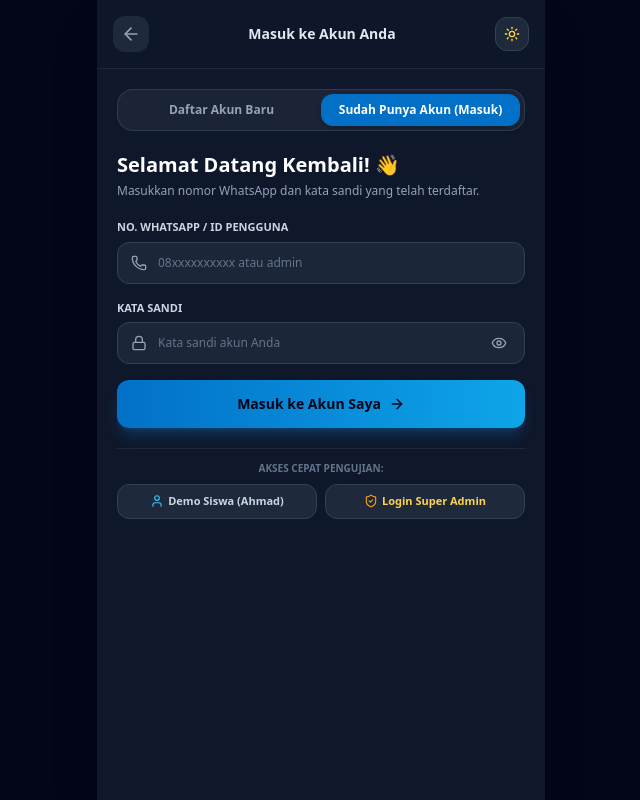
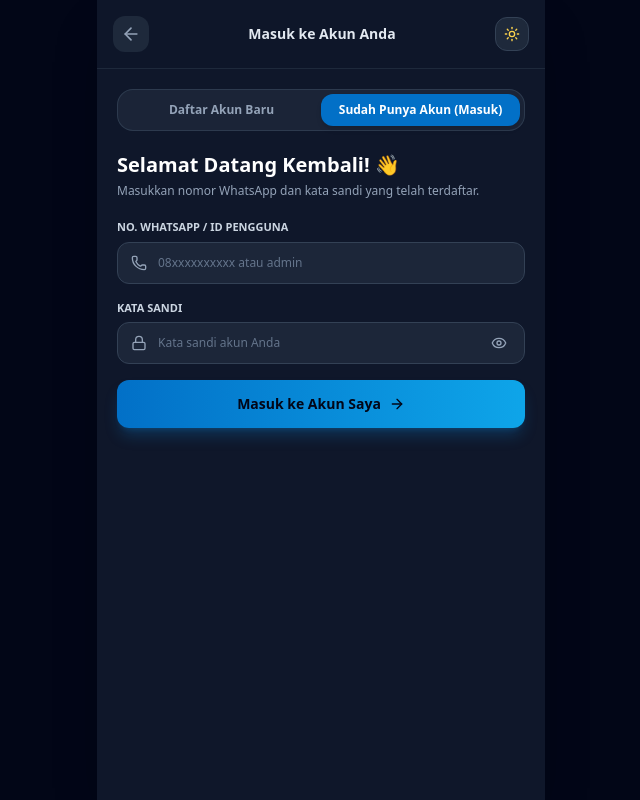
Before and after one commit to enjangjahrudin/siapmasukkerja, a React (Vite) app: page / in a window 1280 px wide. Both pictures are taken after a click on the button "Masuk". Shown: the whole page, without its empty margins (319-959 px from the left). Built offline with nearby package versions, Linux system fonts and the light colour scheme.

Commit message:
Remove quick demo buttons and secure Super Admin credentials authentication

```diff
--- a/src/components/auth/AuthPage.tsx
+++ b/src/components/auth/AuthPage.tsx
@@ -101,21 +101,7 @@ export const AuthPage: React.FC<AuthPageProps> = ({
     }
   };
 
-  const handleQuickDemoCandidate = () => {
-    const result = loginUser('081234567891', 'password123');
-    if (result.success && result.user) {
-      sounds.playCorrect();
-      onSuccessLogin(result.user);
-    }
-  };
 
-  const handleQuickAdminLogin = () => {
-    const result = loginUser('admin', 'admin123');
-    if (result.success && result.user) {
-      sounds.playCelebration();
-      onSuccessLogin(result.user);
-    }
-  };
 
   return (
     <div className={`min-h-screen flex flex-col justify-between select-none transition-colors duration-200 ${
@@ -436,35 +422,6 @@ export const AuthPage: React.FC<AuthPageProps> = ({
           </form>
         )}
 
-        {/* Quick Demo Access */}
-        <div className={`pt-3 border-t space-y-2 text-center ${isDark ? 'border-slate-800' : 'border-slate-200'}`}>
-          <span className="text-[10px] uppercase font-bold text-slate-500 block">
-            Akses Cepat Pengujian:
-          </span>
-          <div className="grid grid-cols-2 gap-2">
-            <button
-              type="button"
-              onClick={handleQuickDemoCandidate}
-              className={`p-2 rounded-xl border text-[11px] font-semibold flex items-center justify-center gap-1 transition-colors ${
-                isDark ? 'bg-slate-800 hover:bg-slate-750 border-slate-700 text-slate-300' : 'bg-white hover:bg-slate-100 border-slate-200 text-slate-700'
-              }`}
-            >
-              <User className="w-3.5 h-3.5 text-sky-400" />
-              <span>Demo Siswa (Ahmad)</span>
-            </button>
-            <button
-              type="button"
-              onClick={handleQuickAdminLogin}
-              className={`p-2 rounded-xl border text-[11px] font-semibold flex items-center justify-center gap-1 transition-colors ${
-                isDark ? 'bg-slate-800 hover:bg-slate-750 border-slate-700 text-amber-300' : 'bg-amber-50 hover:bg-amber-100 border-amber-200 text-amber-900'
-              }`}
-            >
-              <ShieldCheck className="w-3.5 h-3.5 text-amber-500" />
-              <span>Login Super Admin</span>
-            </button>
-          </div>
-        </div>
-
       </div>
 
     </div>
--- a/src/utils/auth-storage.ts
+++ b/src/utils/auth-storage.ts
@@ -193,9 +193,12 @@ export const loginUser = (phone: string, password?: string): { success: boolean;
   const cleanPhone = phone.trim();
   const users = getStoredUsers();
 
-  // Special Admin Shortcut
+  // Super Admin Login
   if (cleanPhone === 'admin' || cleanPhone === '080000000000') {
     const adminUser = users.find(u => u.isAdmin) || initialDefaultUsers.find(u => u.isAdmin)!;
+    if (password && password !== 'admin' && password !== 'admin123' && password !== adminUser.password) {
+      return { success: false, message: 'Kata sandi Admin salah. Silakan periksa kembali.' };
+    }
     setActiveSession(adminUser);
     return { success: true, user: adminUser };
   }
```
Also changed, not shown: 1 other file (tests, documents, lock files or other folders).
